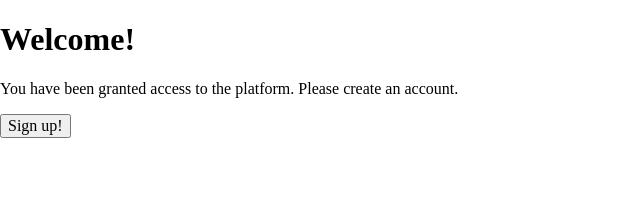
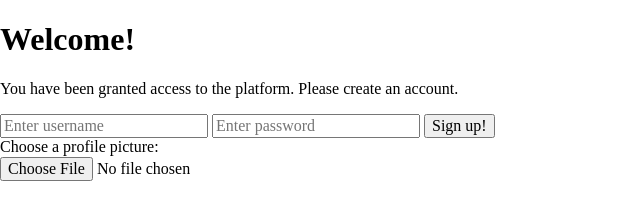
Before and after one commit to luiscns-alt/Scrimba-The-Frontend-Developer-Career-Path, a plain HTML site: page Module 2/Build & deploy your first website/index.html in a window 1280 px wide. Shown: the whole page, without its empty margins (0-640 px from the left). Drawn offline with nearby package versions, Linux system fonts and the light colour scheme.

Commit message:
Aside: Inputs tags

```diff
--- a/Module 2/Build & deploy your first website/index.html
+++ b/Module 2/Build & deploy your first website/index.html
@@ -1,5 +1,5 @@
 <!DOCTYPE html>
-<html lang="pt-br">
+<html lang="en">
 <link rel="stylesheet" href="https://cdnjs.cloudflare.com/ajax/libs/normalize/8.0.1/normalize.css">
 <head>
     <meta charset="UTF-8">
@@ -12,7 +12,16 @@
         You have been granted access to the platform.
         Please create an account.
     </p>
+    <label title="username">
+        <input type="text" placeholder="Enter username">
+    </label>
+    <label>
+        <input type="password" placeholder="Enter password">
+    </label>
     <button>Sign up!</button>
+    <br>
+    <label for="avatar">Choose a profile picture:</label><br>
+    <input type="file" id="avatar" name="avatar" accept="image/png, image/jpg">
 </div>
 </body>
 </html>
```
